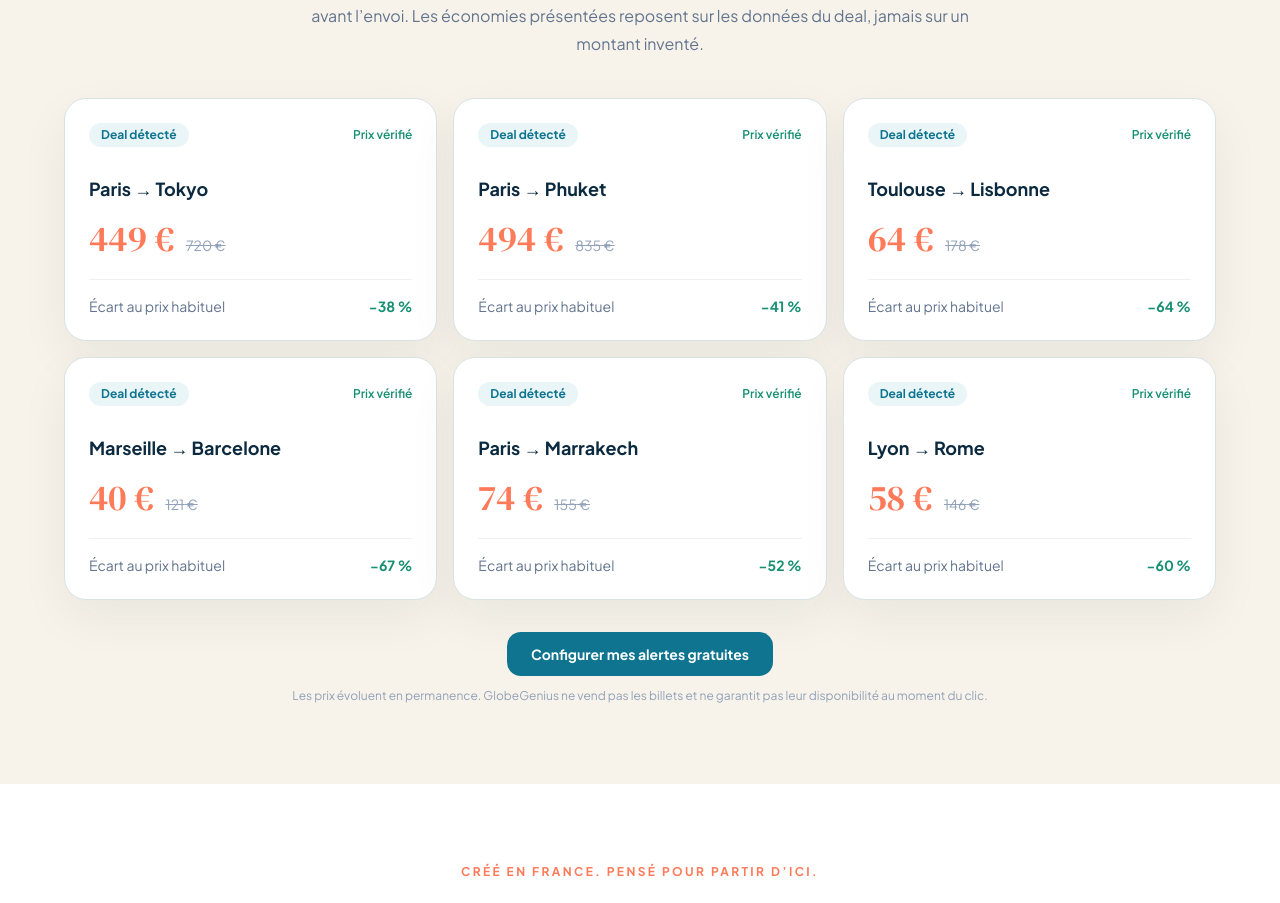
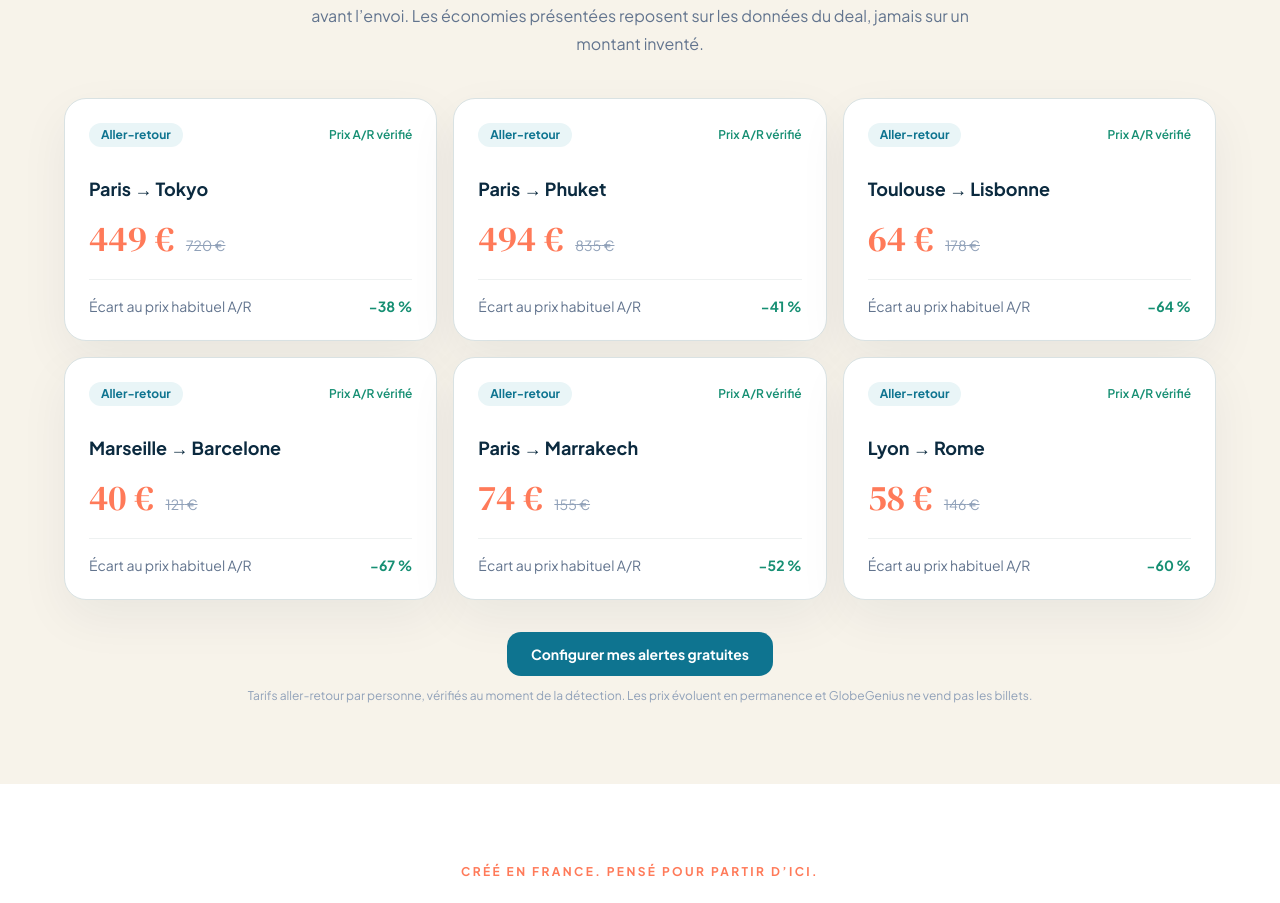
Before and after one commit to pachasandco/globagenius, a Next.js app in the folder frontend/: page / in a window 1280 px wide. Shown: the part 1341-2244 px from the top of the page. Built offline with nearby package versions, Linux system fonts and the light colour scheme; no server answers.

Commit message:
Présente clairement des tarifs aller-retour dans les deals récents

```diff
--- a/frontend/src/app/_components/RecentDealsGrid.tsx
+++ b/frontend/src/app/_components/RecentDealsGrid.tsx
@@ -5,25 +5,32 @@ import Link from "next/link";
 import { getRecentDeals, type RecentDeal } from "@/lib/api";
 
 const FALLBACK_DEALS = [
-  { origin_city: "Paris", dest_city: "Tokyo", price: 449, baseline: 720, discount_pct: 38 },
-  { origin_city: "Paris", dest_city: "Phuket", price: 494, baseline: 835, discount_pct: 41 },
-  { origin_city: "Toulouse", dest_city: "Lisbonne", price: 64, baseline: 178, discount_pct: 64 },
-  { origin_city: "Marseille", dest_city: "Barcelone", price: 40, baseline: 121, discount_pct: 67 },
-  { origin_city: "Paris", dest_city: "Marrakech", price: 74, baseline: 155, discount_pct: 52 },
-  { origin_city: "Lyon", dest_city: "Rome", price: 58, baseline: 146, discount_pct: 60 },
-];
+  { origin_city: "Paris", dest_city: "Tokyo", price: 449, baseline: 720, discount_pct: 38, trip_type: "round_trip" },
+  { origin_city: "Paris", dest_city: "Phuket", price: 494, baseline: 835, discount_pct: 41, trip_type: "round_trip" },
+  { origin_city: "Toulouse", dest_city: "Lisbonne", price: 64, baseline: 178, discount_pct: 64, trip_type: "round_trip" },
+  { origin_city: "Marseille", dest_city: "Barcelone", price: 40, baseline: 121, discount_pct: 67, trip_type: "round_trip" },
+  { origin_city: "Paris", dest_city: "Marrakech", price: 74, baseline: 155, discount_pct: 52, trip_type: "round_trip" },
+  { origin_city: "Lyon", dest_city: "Rome", price: 58, baseline: 146, discount_pct: 60, trip_type: "round_trip" },
+] as const;
 
-type DisplayDeal = Pick<RecentDeal, "origin_city" | "dest_city" | "price" | "baseline" | "discount_pct">;
+type DisplayDeal = Pick<RecentDeal, "origin_city" | "dest_city" | "price" | "baseline" | "discount_pct"> & {
+  trip_type?: string;
+};
 
 export function RecentDealsGrid() {
-  const [deals, setDeals] = useState<DisplayDeal[]>(FALLBACK_DEALS);
+  const [deals, setDeals] = useState<DisplayDeal[]>([...FALLBACK_DEALS]);
 
   useEffect(() => {
     let active = true;
     getRecentDeals()
       .then((items) => {
         if (!active || !items?.length) return;
-        setDeals(items.slice(0, 6));
+        const roundTrips = (items as Array<RecentDeal & { trip_type?: string }>).filter(
+          (item) => item.trip_type === "round_trip"
+        );
+        // Keep the curated A/R fallback rather than ever showing an old API
+        // payload whose trip shape is unknown.
+        if (roundTrips.length) setDeals(roundTrips.slice(0, 6));
       })
       .catch(() => {
         // The fallback keeps the proof section useful during API maintenance.
@@ -43,9 +50,9 @@ export function RecentDealsGrid() {
           >
             <div className="flex items-center justify-between gap-3">
               <span className="rounded-full bg-[#E9F5F7] px-3 py-1 text-xs font-bold text-[#0E7490]">
-                Deal détecté
+                Aller-retour
               </span>
-              <span className="text-xs font-semibold text-[#168F73]">Prix vérifié</span>
+              <span className="text-xs font-semibold text-[#168F73]">Prix A/R vérifié</span>
             </div>
             <h3 className="mt-7 text-lg font-bold text-[#0B2A3F]">
               {deal.origin_city} → {deal.dest_city}
@@ -59,7 +66,7 @@ export function RecentDealsGrid() {
               </span>
             </div>
             <div className="mt-5 flex items-center justify-between border-t border-[#EEF1F1] pt-4 text-sm text-slate-500">
-              <span>Écart au prix habituel</span>
+              <span>Écart au prix habituel A/R</span>
               <strong className="text-[#168F73]">−{Math.round(deal.discount_pct)} %</strong>
             </div>
           </article>
@@ -73,7 +80,7 @@ export function RecentDealsGrid() {
           Configurer mes alertes gratuites
         </Link>
         <p className="mt-3 text-xs text-slate-400">
-          Les prix évoluent en permanence. GlobeGenius ne vend pas les billets et ne garantit pas leur disponibilité au moment du clic.
+          Tarifs aller-retour par personne, vérifiés au moment de la détection. Les prix évoluent en permanence et GlobeGenius ne vend pas les billets.
         </p>
       </div>
     </div>
```
